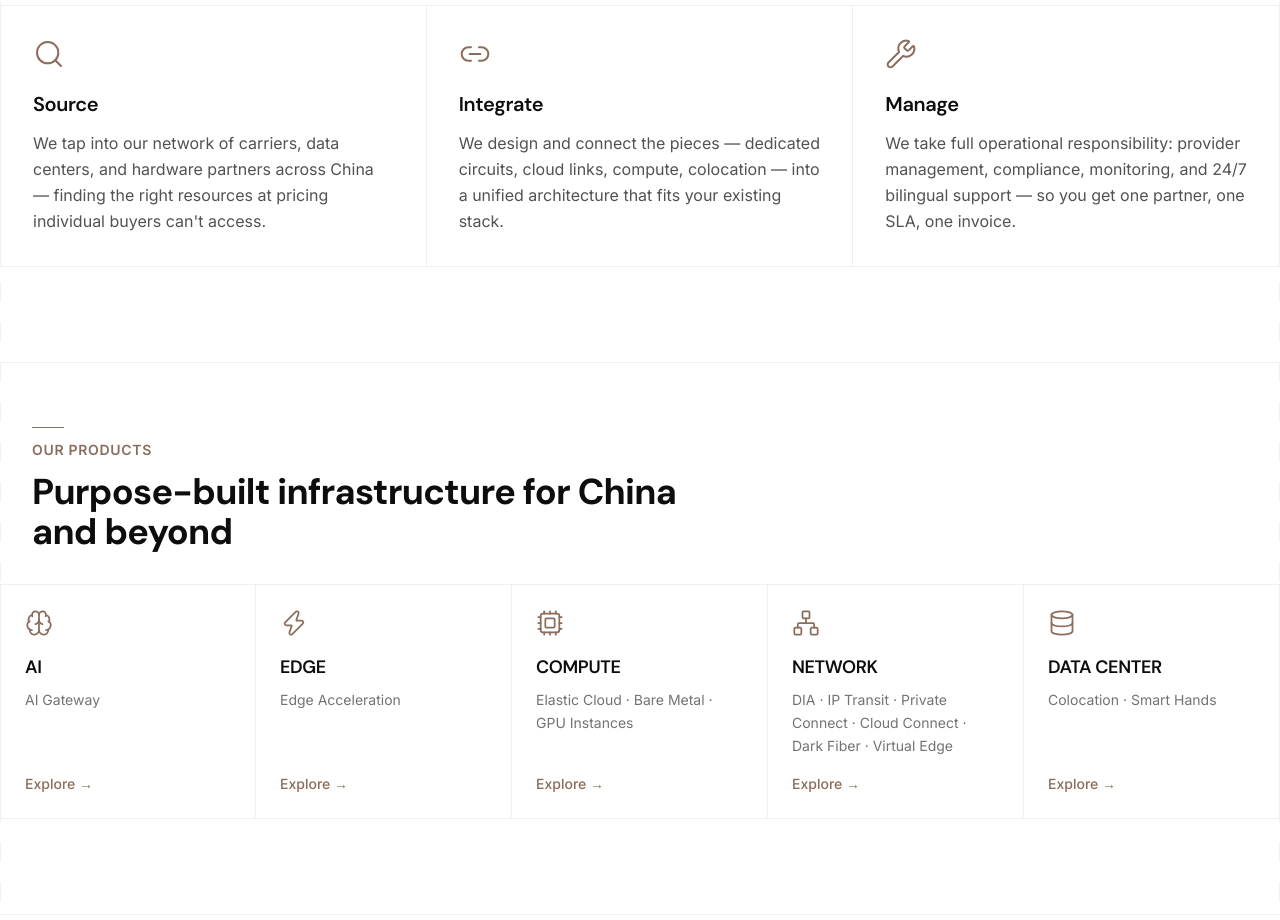
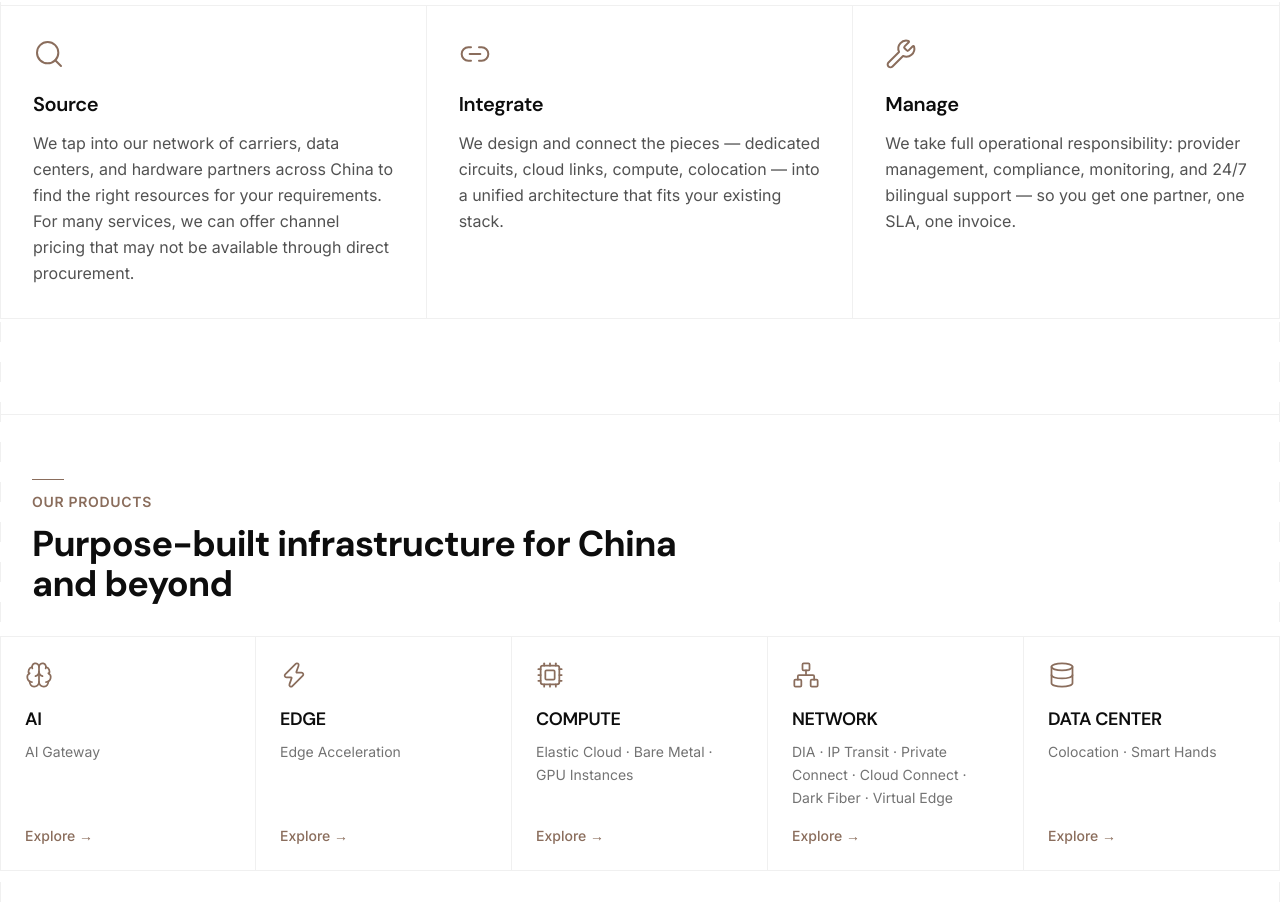
Before and after one commit to emoqbao/cninfrahub, a Next.js app: page / in a window 1280 px wide. Shown: the part 1550-2470 px from the top of the page. Built offline with nearby package versions, Linux system fonts and the light colour scheme.

Commit message:
Clarify source step channel pricing copy

```diff
--- a/src/components/home/WhatWeDo.tsx
+++ b/src/components/home/WhatWeDo.tsx
@@ -4,7 +4,7 @@ export const whatWeDoSteps = [
   {
     icon: Search,
     title: "Source",
-    description: "We tap into our network of carriers, data centers, and hardware partners across China — finding the right resources at pricing individual buyers can't access.",
+    description: "We tap into our network of carriers, data centers, and hardware partners across China to find the right resources for your requirements. For many services, we can offer channel pricing that may not be available through direct procurement.",
   },
   {
     icon: Link2,
```
